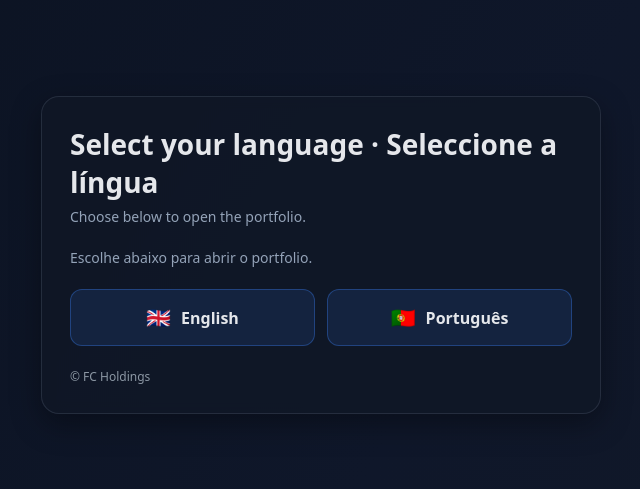
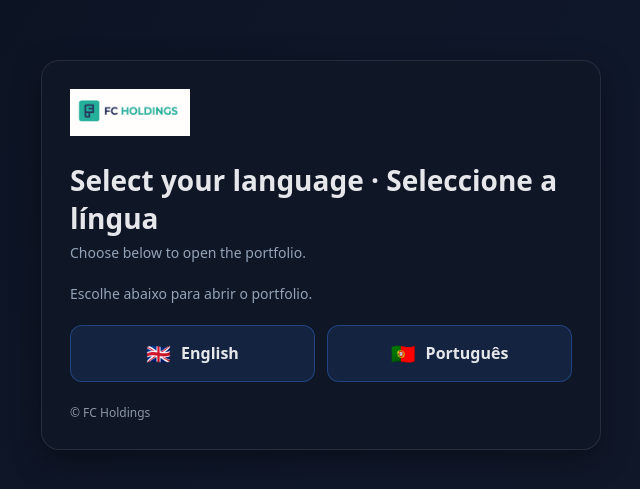
Before and after one commit to rushilpankaj/portfolio-qr, a plain HTML site: page index.html in a window 1280 px wide. Shown: the part 145-634 px from the top of the page, without its empty margins (319-959 px from the left). Drawn offline with Linux system fonts and the light colour scheme.

Commit message:
Update index.html

```diff
--- a/index.html
+++ b/index.html
@@ -46,6 +46,7 @@
 </head>
 <body>
   <main class="card" role="main">
+    <img src="./assets/fc_holding_logo.jpeg" alt="Logo" style="max-width:120px; margin-bottom:20px;">
     <h1>Select your language · Seleccione a língua</h1>
     <p class="meta">Choose below to open the portfolio.</p>
     <p class="meta">Escolhe abaixo para abrir o portfolio.</p>
```
